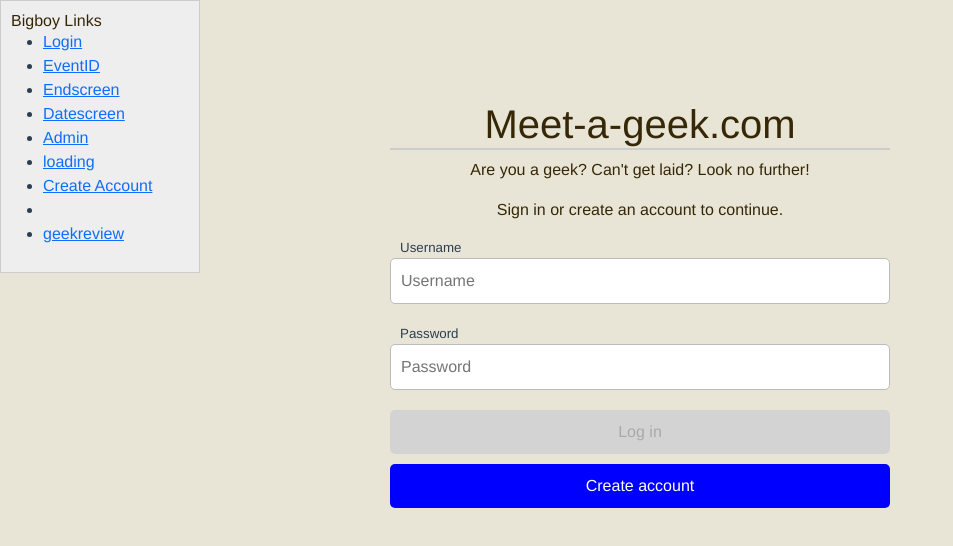
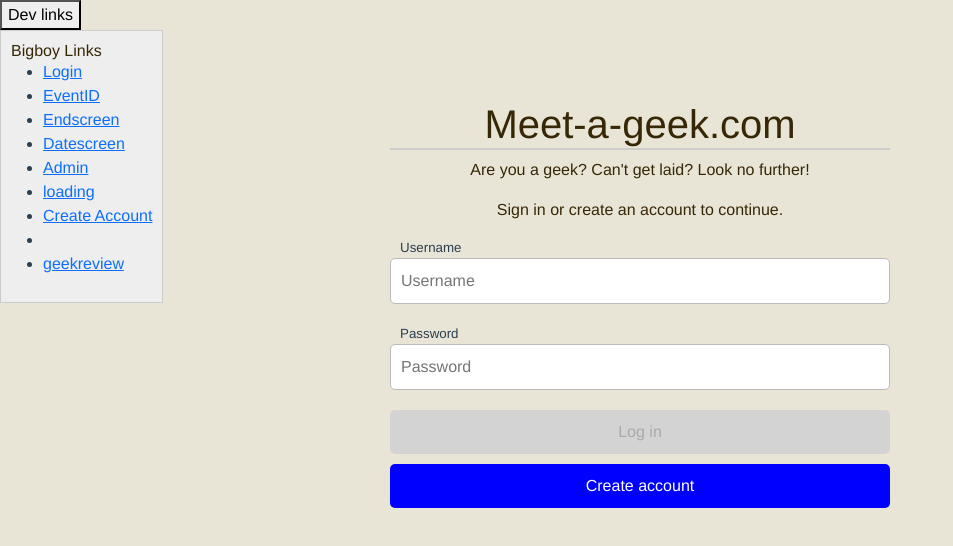
Before and after one commit to viktorhul/meet-a-geek, a Vue app: page / in a window 1280 px wide. Shown: the top 546 px of the page, without its empty margins (0-953 px from the left). Built offline with nearby package versions, Linux system fonts and the light colour scheme.

Commit message:
Toggle function on dev links

```diff
--- a/src/App.vue
+++ b/src/App.vue
@@ -1,6 +1,8 @@
 <template>
   <div id="app">
-    <div class="devBox">
+    <div class="dev">
+      <button class="devButton" @click="devOn = !devOn">Dev links</button>
+      <div class="devBox" v-if="devOn">
         <h2>Bigboy Links</h2>
         <ul>
           <li><router-link to="/">Login</router-link></li>
@@ -9,10 +11,13 @@
           <li><router-link to="/Datescreen">Datescreen</router-link></li>
           <li><router-link to="/Admin">Admin</router-link></li>
           <li><router-link to="/Loading">loading</router-link></li>
-        <li><router-link to="/create-account">Create Account</router-link></li>
+          <li>
+            <router-link to="/create-account">Create Account</router-link>
+          </li>
           <li><router-link to=""></router-link></li>
           <li><router-link to="geekreview">geekreview</router-link></li>
         </ul>
+      </div>
     </div>
     <div id="viewport">
       <router-view />
@@ -20,15 +25,32 @@
   </div>
 </template>
 
+<script>
+export default {
+  data() {
+    return {
+      devOn: true,
+    };
+  },
+};
+</script>
+
+
 <style>
+.dev {
+  position: absolute;
+  top: 0;
+  left: 0;
+}
+
+.devButton {
+  display: block;
+}
+
 .devBox {
-  position: absolute;
-  width: 200px;
   min-height: 200px;
   border: 1px solid #ccc;
   background-color: #eee;
-  top: 0;
-  left: 0;
   text-align: left;
   padding: 10px;
 }
```
Lines whose indentation alone changed are shown as unchanged.
